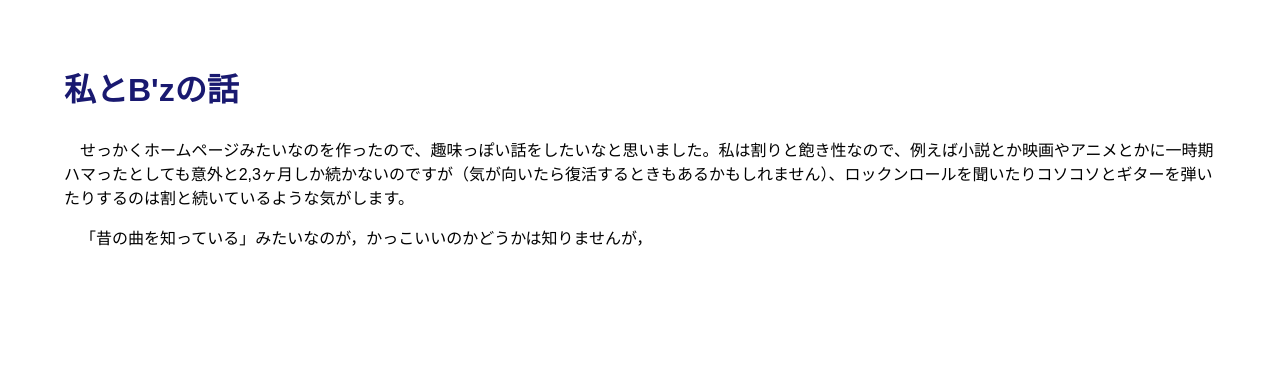
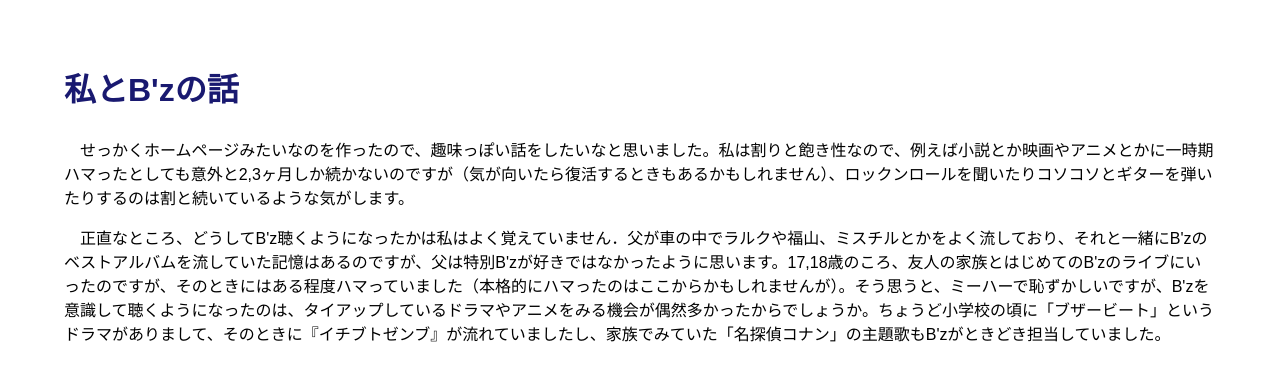
Before and after one commit to dxmegvpw/imiya.github.io, a Jekyll site: the page miya/miscellany/bz/bz_review.html, which Jekyll copies as it is, in a window 1280 px wide. Shown: the top 381 px of the page. Built offline with Jekyll 4.4.1, drawn with Linux system fonts in a browser that asks for light colours.

Commit message:
Update bz_review.html

```diff
--- a/miya/miscellany/bz/bz_review.html
+++ b/miya/miscellany/bz/bz_review.html
@@ -17,14 +17,11 @@
         &emsp;せっかくホームページみたいなのを作ったので、趣味っぽい話をしたいなと思いました。私は割りと飽き性なので、例えば小説とか映画やアニメとかに一時期ハマったとしても意外と2,3ヶ月しか続かないのですが（気が向いたら復活するときもあるかもしれません）、ロックンロールを聞いたりコソコソとギターを弾いたりするのは割と続いているような気がします。
     </p>
     <p>
-        &emsp;「昔の曲を知っている」みたいなのが，かっこいいのかどうかは知りませんが，
+        &emsp;正直なところ、どうしてB'z聴くようになったかは私はよく覚えていません．父が車の中でラルクや福山、ミスチルとかをよく流しており、それと一緒にB'zのベストアルバムを流していた記憶はあるのですが、父は特別B'zが好きではなかったように思います。17,18歳のころ、友人の家族とはじめてのB'zのライブにいったのですが、そのときにはある程度ハマっていました（本格的にハマったのはここからかもしれませんが）。そう思うと、ミーハーで恥ずかしいですが、B'zを意識して聴くようになったのは、タイアップしているドラマやアニメをみる機会が偶然多かったからでしょうか。ちょうど小学校の頃に「ブザービート」というドラマがありまして、そのときに『イチブトゼンブ』が流れていましたし、家族でみていた「名探偵コナン」の主題歌もB'zがときどき担当していました。
     </p>
-
-
-
-
-
-
+    <p>
+        &emsp;
+    </p>
 
 </body>
 </html>
```
